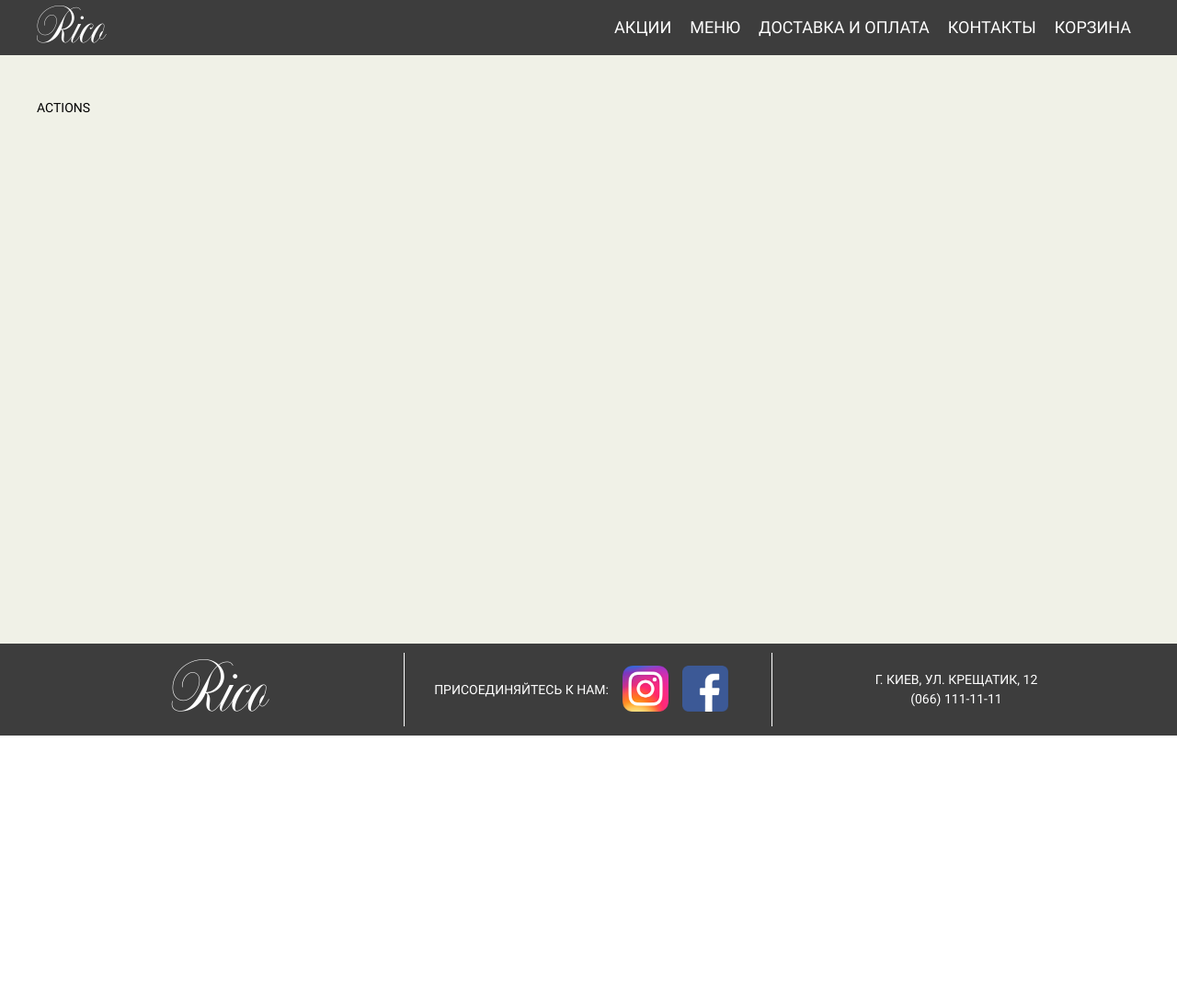
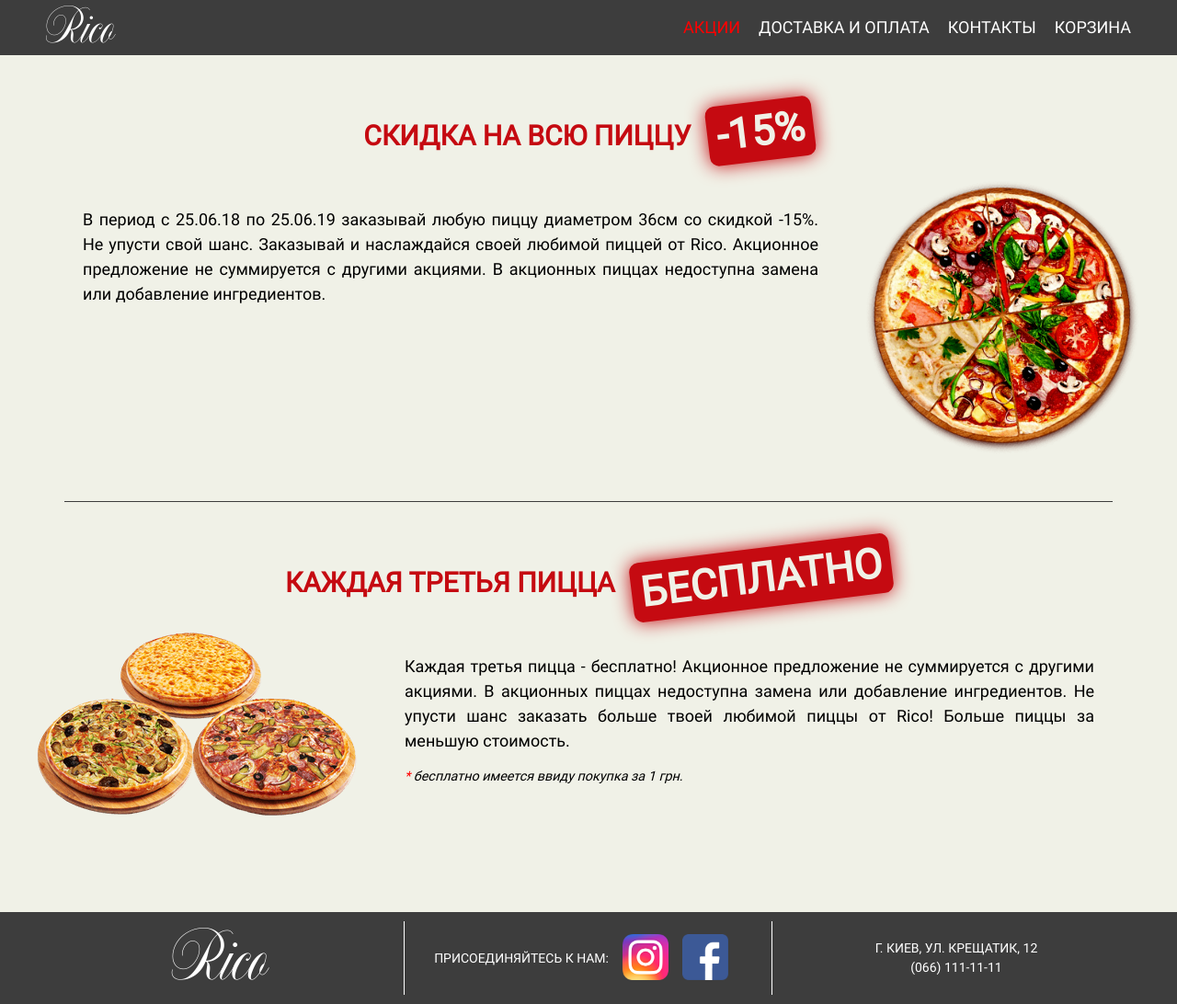
Before and after one commit to kartyzhova-nata/rico-restaurant, a website built with webpack: page src/html/discounts.html in a window 1280 px wide. Shown: the whole page at 92% size. Before the commit the page ends 800 px from the top, so only its background shows below. Built offline with nearby package versions, Linux system fonts and the light colour scheme.

Commit message:
Add discounts page

```diff
--- a/src/css/base.scss
+++ b/src/css/base.scss
@@ -6,9 +6,7 @@ html {
 
 body {
   min-height: 100%;
-}
-
-body {
+  background: $bg-main;
   display: flex;
   flex-direction: column;
   &>* {
--- a/src/css/header.scss
+++ b/src/css/header.scss
@@ -12,6 +12,7 @@
   .logo{
     font-family: 'Romantique', serif;
     font-size: 50px;
+    margin-left: 10px;
     line-height: 1.2;
   }
   .nav {
@@ -21,7 +22,8 @@
     a {
       padding: 10px;
       transition: 0.5s;
-      &:hover{
+      &:hover,
+      &.active {
         color: red;
       }
     }
--- a/src/css/main.scss
+++ b/src/css/main.scss
@@ -1,7 +1,3 @@
-.main {
-  background: $bg-main;
-}
-
 .main-content {
   @extend %wrapper;
   margin-top: 50px;
@@ -95,4 +91,63 @@
     width: 100%;
     height: 300px;
   }
+  .actions-content {
+    .action-item{
+      margin-bottom: 50px;
+      &:not(:last-child)::after {
+        content: '';
+        margin: 0 30px;
+        display: block;
+        height: 0;
+        border-bottom: 1px solid $bg-sub;
+      }
+      .sub-title {
+        color: #c50a11;
+        text-transform: uppercase;
+        font-weight: bold;
+        font-size: 30px;
+        margin-bottom: 20px;
+        text-align: center;
+        .discount {
+          font-size: 1.5em;
+          color: $bg-main;
+          margin-left: 10px;
+          display: inline-block;
+          transform: rotate(-7deg);
+          background-color: #c50a11;
+          border-radius: 10px;
+          box-shadow: 0 0 20px #c50a11;
+          padding: 10px;
+        }
+      }
+      .action{
+        display: flex;
+        padding-bottom: 50px;
+        .info {
+          font-size: 18px;
+          line-height: 1.5;
+          padding: 30px 50px;
+          text-align: justify;
+          .note {
+            font-size: 0.8em;
+            font-style: italic;
+            display: block;
+            margin-top: 15px;
+            &::before {
+              content: '* ';
+              color: red;
+            }
+          }
+        }
+        img {
+          max-height: 300px;
+        }
+      }
+      &:nth-child(2n) .action{
+        flex-direction: row-reverse;
+      }
+    }
+  }
+
+
 }
--- a/src/html/cart.html
+++ b/src/html/cart.html
@@ -11,10 +11,9 @@
     <a href="/" class="logo">Rico</a>
     <ul class="nav">
       <li><a href="/discounts">Акции</a></li>
-      <li><a href="/menu">Меню</a></li>
       <li><a href="/delivery-payment">Доставка и оплата</a></li>
       <li><a href="/contacts">Контакты</a></li>
-      <li><a href="/cart">Корзина</a></li>
+      <li><a href="/cart" class="active">Корзина</a></li>
     </ul>
   </div>
 </header>
--- a/src/html/contacts.html
+++ b/src/html/contacts.html
@@ -11,16 +11,14 @@
     <a href="/" class="logo">Rico</a>
     <ul class="nav">
       <li><a href="/discounts">Акции</a></li>
-      <li><a href="/menu">Меню</a></li>
       <li><a href="/delivery-payment">Доставка и оплата</a></li>
-      <li><a href="/contacts">Контакты</a></li>
+      <li><a href="/contacts" class="active">Контакты</a></li>
       <li><a href="/cart">Корзина</a></li>
     </ul>
   </div>
 </header>
 <main class="main">
   <div class="main-content">
-    <h1 class="page-title">Контакты</h1>
     <div class="contacts-content">
       <div class="social">
         <h3>Мы в соцсетях</h3>
--- a/src/html/delivery-payment.html
+++ b/src/html/delivery-payment.html
@@ -11,8 +11,7 @@
     <a href="/" class="logo">Rico</a>
     <ul class="nav">
       <li><a href="/discounts">Акции</a></li>
-      <li><a href="/menu">Меню</a></li>
-      <li><a href="/delivery-payment">Доставка и оплата</a></li>
+      <li><a href="/delivery-payment" class="active">Доставка и оплата</a></li>
       <li><a href="/contacts">Контакты</a></li>
       <li><a href="/cart">Корзина</a></li>
     </ul>
--- a/src/html/discounts.html
+++ b/src/html/discounts.html
@@ -10,8 +10,7 @@
   <div class="header-content">
     <a href="/" class="logo">Rico</a>
     <ul class="nav">
-      <li><a href="/discounts">Акции</a></li>
-      <li><a href="/menu">Меню</a></li>
+      <li><a href="/discounts" class="active">Акции</a></li>
       <li><a href="/delivery-payment">Доставка и оплата</a></li>
       <li><a href="/contacts">Контакты</a></li>
       <li><a href="/cart">Корзина</a></li>
@@ -20,7 +19,33 @@
 </header>
 <main class="main">
   <div class="main-content">
-    <h1>ACTIONS</h1>
+    <div class="actions-content">
+      <div class="action-item">
+        <h2 class="sub-title">Скидка на всю пиццу <span class="discount">-15%</span></h2>
+        <div class="action">
+          <p class="info">
+            В период с 25.06.18 по 25.06.19 заказывай любую пиццу диаметром 36см со скидкой -15%.
+            Не упусти свой шанс. Заказывай и наслаждайся своей любимой пиццей от Rico.
+            Акционное предложение не суммируется с другими акциями.
+            В акционных пиццах недоступна замена или добавление ингредиентов.
+          </p>
+          <img src="/img/discounts/disc1.png" alt="pizza">
+        </div>
+      </div>
+      <div class="action-item">
+        <h2 class="sub-title">Каждая третья пицца <span class="discount">бесплатно</span></h2>
+        <div class="action">
+          <p class="info">
+            Каждая третья пицца - бесплатно! Акционное предложение не суммируется с другими акциями.
+            В акционных пиццах недоступна замена или добавление ингредиентов.
+            Не упусти шанс заказать больше твоей любимой пиццы от Rico!
+            Больше пиццы за меньшую стоимость.
+            <span class="note">бесплатно имеется ввиду покупка за 1 грн.</span>
+          </p>
+          <img src="/img/discounts/disc2.png" alt="pizza">
+        </div>
+      </div>
+    </div>
   </div>
 </main>
 <footer class="footer">
--- a/src/html/menu.html
+++ /dev/null
@@ -1,47 +0,0 @@
-<!doctype html>
-<html lang="en">
-<head>
-  <meta charset="UTF-8">
-  <meta name="viewport" content="width=device-width, initial-scale=1.0, maximum-scale=1.0, minimum-scale=1.0">
-  <title>Document</title>
-</head>
-<body>
-<header class="header">
-  <div class="header-content">
-    <a href="/" class="logo">Rico</a>
-    <ul class="nav">
-      <li><a href="/discounts">Акции</a></li>
-      <li><a href="/menu">Меню</a></li>
-      <li><a href="/delivery-payment">Доставка и оплата</a></li>
-      <li><a href="/contacts">Контакты</a></li>
-      <li><a href="/cart">Корзина</a></li>
-    </ul>
-  </div>
-</header>
-<main class="main">
-  <div class="main-content">
-    <h1>MENU</h1>
-  </div>
-</main>
-<footer class="footer">
-  <div class="footer-content">
-    <div class="logo">
-      <a href="/">Rico</a>
-    </div>
-    <div class="social">
-      <p>Присоединяйтесь к нам:</p>
-      <a href="https://instagram.com" target="_blank">
-        <img src="/img/social_icons/instagram.png" alt="instargam">
-      </a>
-      <a href="https://facebook.com" target="_blank">
-        <img src="/img/social_icons/facebook.png" alt="facebook">
-      </a>
-    </div>
-    <div class="contacts">
-      <div>г. Киев, ул. Крещатик, 12</div>
-      <a href="tel:0661111111">(066) 111-11-11</a>
-    </div>
-  </div>
-</footer>
-</body>
-</html>
--- a/src/index.html
+++ b/src/index.html
@@ -11,7 +11,6 @@
     <a href="/" class="logo">Rico</a>
     <ul class="nav">
       <li><a href="/discounts">Акции</a></li>
-      <li><a href="/menu">Меню</a></li>
       <li><a href="/delivery-payment">Доставка и оплата</a></li>
       <li><a href="/contacts">Контакты</a></li>
       <li><a href="/cart">Корзина</a></li>
```
Also changed, not shown: src/img/discounts/disc1.png (added), src/img/discounts/disc2.png (added).
